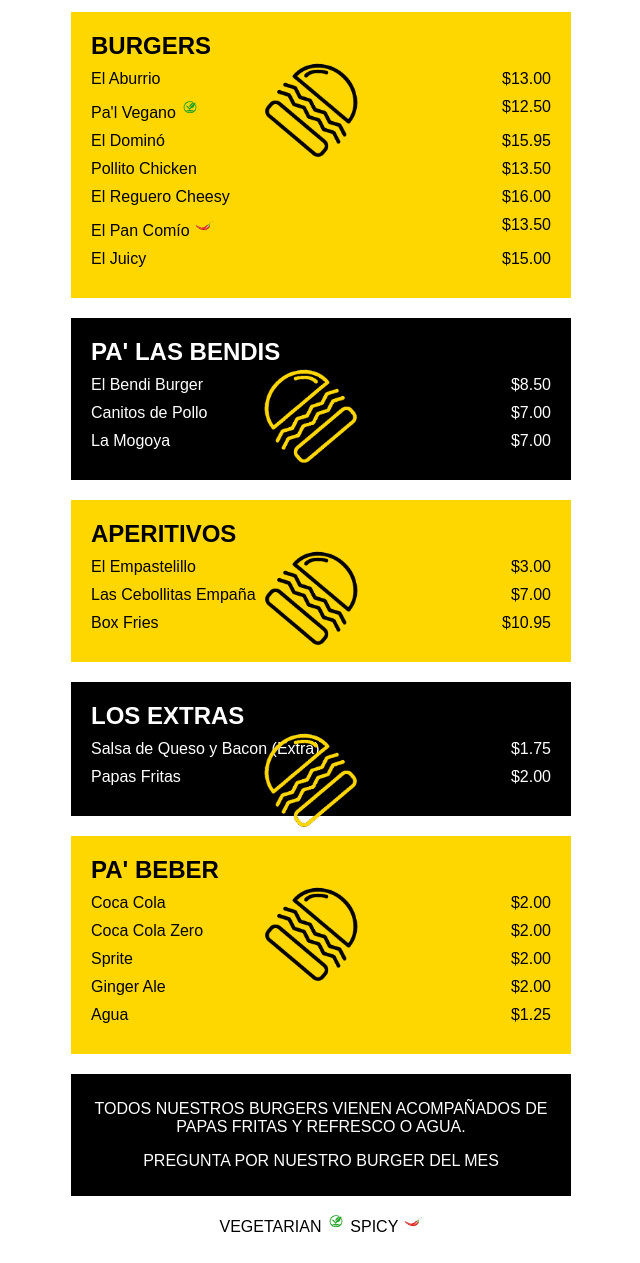
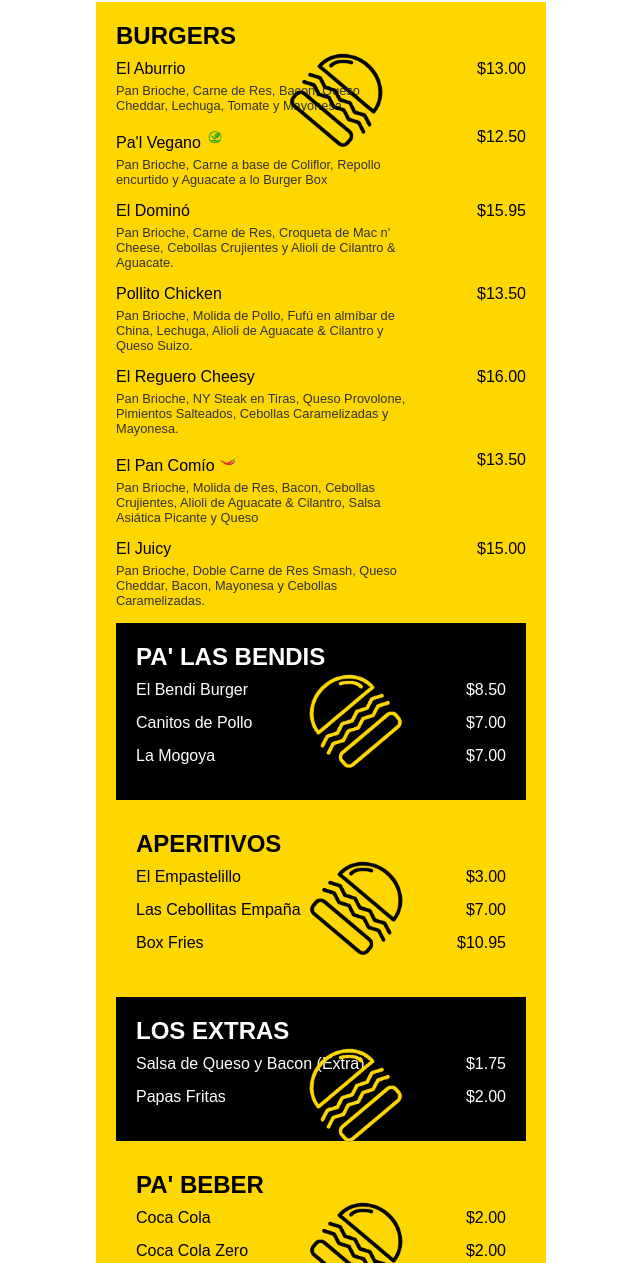
Before and after one commit to yohelv/Burgerbox-v1, a plain HTML site: page index.html in a window 1280 px wide. Shown: the part 309-1572 px from the top of the page, without its empty margins (319-959 px from the left). Drawn offline with Linux system fonts and the light colour scheme.

Commit message:
2nd commit

```diff
--- a/index.html
+++ b/index.html
@@ -13,7 +13,7 @@
             position: relative;
         }
         .container {
-            max-width: 500px;
+            max-width: 450px;
             margin: auto;
             padding: 20px;
             position: relative;
@@ -21,7 +21,7 @@
         .header {
             text-align: center;
             padding: 20px;
-            margin-bottom: 20px;
+            margin-bottom: 10px;
             background-color: black;
             color: white;
         }
@@ -35,23 +35,32 @@
         .section-yellow {
             background-color: #ffd700;
             padding: 20px;
-            margin-bottom: 20px;
+            margin-bottom: 10px;
             position: relative;
         }
         .section-black {
             background-color: black;
             color: white;
             padding: 20px;
-            margin-bottom: 20px;
+            margin-bottom: 10px;
             position: relative;
         }
         .section-yellow h2, .section-black h2 {
             margin: 0 0 10px 0;
         }
         .item {
+            margin-bottom: 15px;
+        }
+        .item-header {
             display: flex;
             justify-content: space-between;
-            margin-bottom: 10px;
+            margin-top: 5px;
+        }
+        .item-description {
+            margin-top: 5px;
+            font-size: 0.8em;
+            color: #333;
+            max-width:290px
         }
         .item2 {
             /* display: flex; */
@@ -107,32 +116,66 @@
             <!-- <img src="BB2.png" alt="Burger Icon" class="burger-icon top-right"> -->
             <h2>BURGERS</h2>
             <div class="item">
+                <div class="item-header">
                     <span>El Aburrio</span>
                     <span>$13.00</span>
                 </div>
+                <div class="item-description">
+                    Pan Brioche, Carne de Res, Bacon, Queso Cheddar, Lechuga, Tomate y Mayonesa
+                </div>
+            </div>
             <div class="item">
+                <div class="item-header">
                     <span>Pa'l Vegano <img src="vegan.png" alt="Vegetarian" class="icon"></span>
                     <span>$12.50</span>
                 </div>
+                <div class="item-description">
+                    Pan Brioche, Carne a base de Coliflor, Repollo encurtido y Aguacate a lo Burger Box
+                </div>
+            </div>
             <div class="item">
+                <div class="item-header">
                     <span>El Dominó</span>
                     <span>$15.95</span>
                 </div>
+                <div class="item-description">
+                    Pan Brioche, Carne de Res, Croqueta de Mac n' Cheese, Cebollas Crujientes y Alioli de Cilantro & Aguacate.
+                </div>
+            </div>
             <div class="item">
+                <div class="item-header">
                     <span>Pollito Chicken</span>
                     <span>$13.50</span>
                 </div>
+                <div class="item-description">
+                    Pan Brioche, Molida de Pollo, Fufú en almíbar de China, Lechuga, Alioli de Aguacate & Cilantro y Queso Suizo.
+                </div>
+            </div>
             <div class="item">
+                <div class="item-header">
                     <span>El Reguero Cheesy</span>
                     <span>$16.00</span>
                 </div>
+                <div class="item-description">
+                    Pan Brioche, NY Steak en Tiras, Queso Provolone, Pimientos Salteados, Cebollas Caramelizadas y Mayonesa.
+                </div>
+            </div>
             <div class="item">
+                <div class="item-header">
                     <span>El Pan Comío <img src="peper.png" alt="Spicy" class="icon"></span></span>
                     <span>$13.50</span>
                 </div>
+                <div class="item-description">
+                    Pan Brioche, Molida de Res, Bacon, Cebollas Crujientes, Alioli de Aguacate & Cilantro, Salsa Asiática Picante y Queso
+                </div>
+            </div>
             <div class="item">
+                <div class="item-header">
                     <span>El Juicy</span>
                     <span>$15.00</span>
+                </div>
+                <div class="item-description">
+                    Pan Brioche, Doble Carne de Res Smash, Queso Cheddar, Bacon, Mayonesa y Cebollas Caramelizadas.
                 </div>
         </div>
 
@@ -141,16 +184,22 @@
             <!-- <img src="BB2.png" alt="Burger Icon" class="burger-icon top-right"> -->
             <h2>PA' LAS BENDIS</h2>
             <div class="item">
+                <div class="item-header">
                     <span>El Bendi Burger</span>
                     <span>$8.50</span>
                 </div>
+            </div>
             <div class="item">
+                <div class="item-header">
                     <span>Canitos de Pollo</span>
                     <span>$7.00</span>
                 </div>
+            </div>
             <div class="item">
+                <div class="item-header">
                     <span>La Mogoya</span>
                     <span>$7.00</span>
+                </div>
             </div>
         </div>
 
@@ -158,16 +207,22 @@
             <img src="BB2.png" alt="Burger Icon" class="burger-icon top-left">
             <h2>APERITIVOS</h2>
             <div class="item">
+                <div class="item-header">
                     <span>El Empastelillo</span>
                     <span>$3.00</span>
                 </div>
+            </div>
             <div class="item">
+                <div class="item-header">
                     <span>Las Cebollitas Empaña</span>
                     <span>$7.00</span>
                 </div>
+            </div>
             <div class="item">
+                <div class="item-header">
                     <span>Box Fries</span>
                     <span>$10.95</span>
+                </div>
             </div>
         </div>
 
@@ -175,12 +230,16 @@
             <h2>LOS EXTRAS</h2>
             <img src="BB2-y.png" alt="Burger Icon" class="burger-icon top-left">
             <div class="item">
+                <div class="item-header">
                     <span>Salsa de Queso y Bacon (Extra)</span>
                     <span>$1.75</span>
                 </div>
+            </div>
             <div class="item">
+                <div class="item-header">
                     <span>Papas Fritas</span>
                     <span>$2.00</span>
+                </div>
             </div>
         </div>
 
@@ -189,24 +248,34 @@
             <!-- <img src="BB2.png" alt="Burger Icon" class="burger-icon bottom-right"> -->
             <h2>PA' BEBER</h2>
             <div class="item">
+                <div class="item-header">
                     <span>Coca Cola</span>
                     <span>$2.00</span>
                 </div>
+            </div>
             <div class="item">
+                <div class="item-header">
                     <span>Coca Cola Zero</span>
                     <span>$2.00</span>
                 </div>
+            </div>
             <div class="item">
+                <div class="item-header">
                     <span>Sprite</span>
                     <span>$2.00</span>
                 </div>
+            </div>
             <div class="item">
+                <div class="item-header">
                     <span>Ginger Ale</span>
                     <span>$2.00</span>
                 </div>
+            </div>
             <div class="item">
+                <div class="item-header">
                     <span>Agua</span>
                     <span>$1.25</span>
+                </div>
             </div>
         </div>
 
```
Lines whose indentation alone changed are shown as unchanged.
